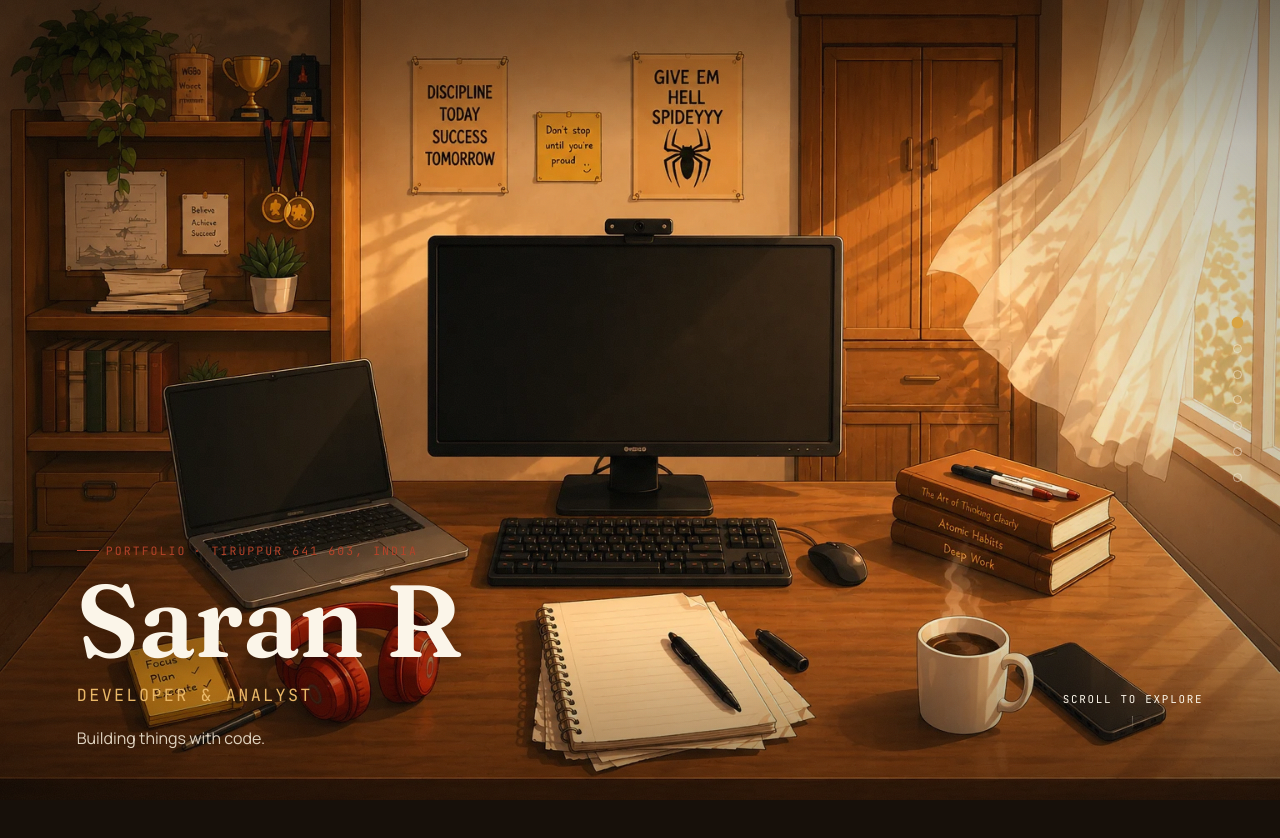
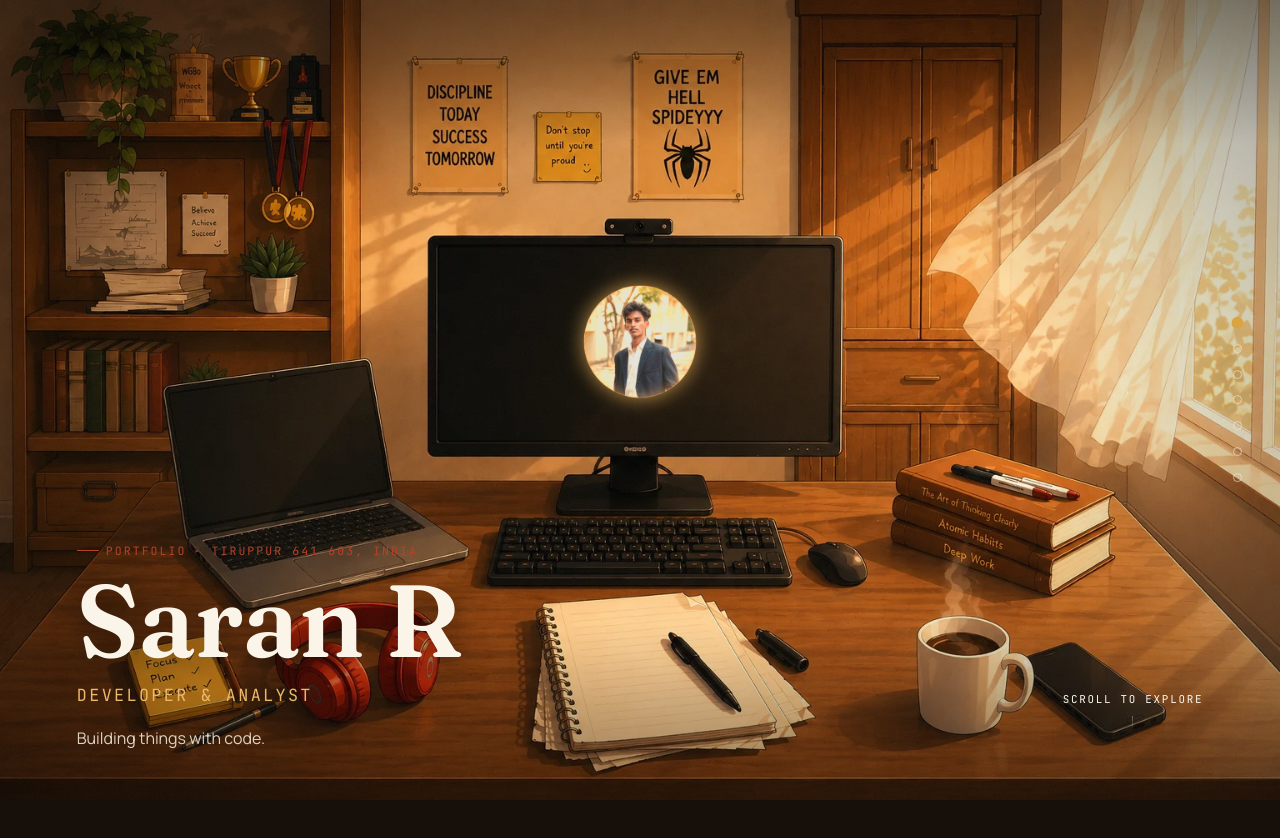
Before and after one commit to Saran-Ravichandran-06/portfolio, a React (Vite) app: page / in a window 1280 px wide. Shown: the top 838 px of the page. Built offline with nearby package versions, Linux system fonts and the light colour scheme.

Commit message:
pic added

```diff
--- a/src/components/PortfolioScene.jsx
+++ b/src/components/PortfolioScene.jsx
@@ -236,6 +236,26 @@ export default function PortfolioScene() {
               ref={focusRef}
               style={{ backgroundImage: `url(${workspaceImg})` }}
             />
+            <div
+              className="scene-profile-pic"
+              style={{
+                position: 'absolute',
+                left: '50%',
+                top: '40%',
+                transform: 'translate(-50%, -50%)',
+                width: '135px',
+                height: '135px',
+                borderRadius: '50%',
+                backgroundImage: "url('/profile.jpg')",
+                backgroundSize: 'cover',
+                backgroundPosition: 'center',
+                boxShadow: '0 0 25px rgba(237, 187, 125, 0.72), inset 0 0 15px rgba(229, 180, 131, 0.6)',
+                border: '1px solid rgba(214, 172, 118, 0.72)',
+                filter: 'sepia(0.4) contrast(1.2) brightness(0.9) saturate(1.8) hue-rotate(-7deg)',
+                zIndex: 10,
+                transition: 'opacity 0.5s ease'
+              }}
+            />
           </div>
           <div className="scene-vignette" />
           <div className="scene-grain" />
```
Also changed, not shown: public/profile.jpg (added).
